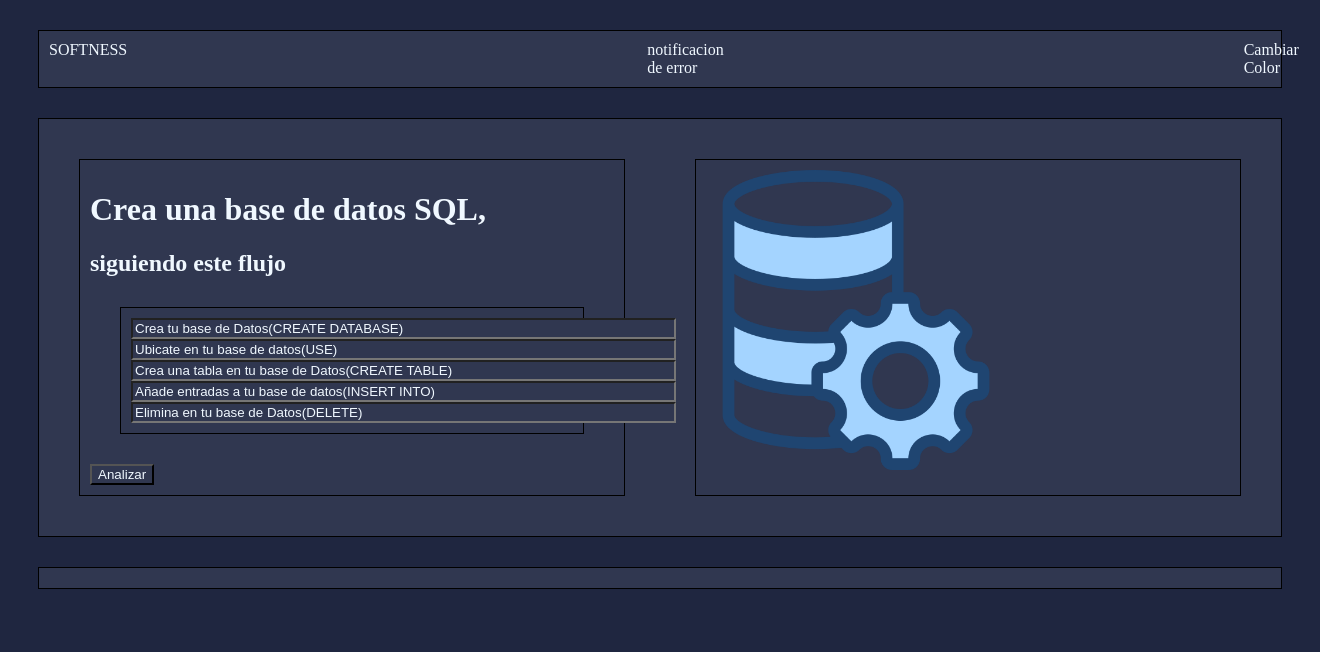
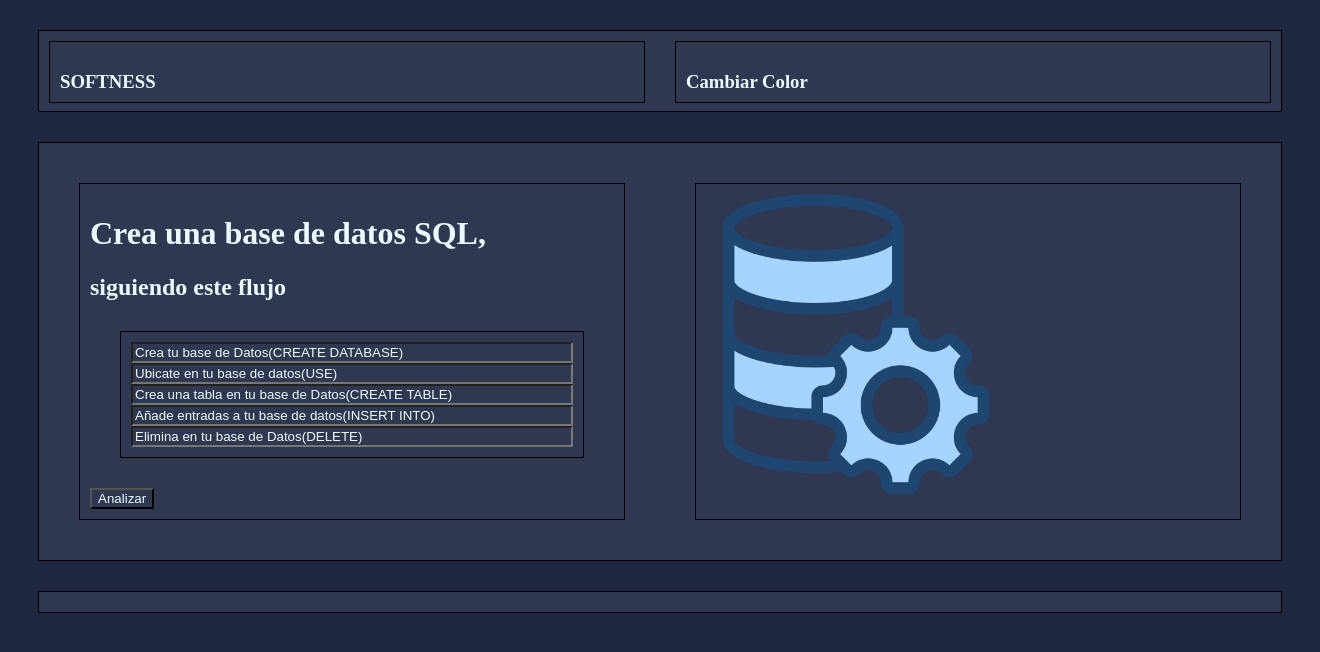
Before and after one commit to MarcoSart21/BD, a Flask app: page / in a window 1320 px wide. Shown: the top 652 px of the page. Run offline with Flask 3, Linux system fonts and the light colour scheme.

Commit message:
Pruebas css,html
cambios y modificacion en el index y css con contenedores

```diff
--- a/static/styles.css
+++ b/static/styles.css
@@ -3,35 +3,39 @@ body{
 }
 
 div{
-     margin: 30px; /* Márgenes de 30px en todas las direcciones */
-    border: 1px solid black; /* Borde sólido de 1px de color negro */
+    margin: 30px;
+    border: 1px solid black;
     background-color:#303750;
     color: aliceblue;
     padding: 10px;
 }
 
-.encabezado ul{
-    list-style-type: none; /* Quita los marcadores de lista */
+.encabezado{
     padding: 0;
-    margin: 0;
-    display: flex; /* Usa flexbox para alinear los elementos en fila */
+    grid-template-columns: repeat(auto-fit, minmax(200px, 1fr));
+    display: grid;
+    gap: 10px;
+    height: 80px;
 }
-/* Estilo para los elementos de la lista */
-.encabezado li {
-    margin-right: 520px; /* Espacio entre elementos */
+
+.encabezado div{
+    margin: 10px;
+    height: 40px;
+}
+
+.cuerpo{
+    display: grid;
+    grid-template-columns: repeat(auto-fit, minmax(200px, 1fr));
+    gap: 10px;
 }
 
 .cuerpo input{
     background-color:#303750;
 }
+
 .cuerpo button{
     background-color:#303750;
     color: aliceblue;
-}
-.cuerpo{
-    display: grid; /* Usar CSS Grid */
-    grid-template-columns: repeat(auto-fit, minmax(200px, 1fr)); /* Columnas flexibles */
-    gap: 10px; /* Espacio entre los elementos */
 }
 
 #logoBD{
@@ -45,4 +49,8 @@ h1{
 h2{
     color: aliceblue;
 }
-input{ color: aliceblue;}
+input{
+    color: aliceblue;
+    width: 100%; /* Establece el ancho del input al 100% del contenedor */
+    box-sizing: border-box;
+}
--- a/templates/index.html
+++ b/templates/index.html
@@ -8,12 +8,13 @@
 </head>
 <body>
     <div class="encabezado">
-        <ul>
-            <li>SOFTNESS</li>
-            <li>notificacion de error</li>
-            <li>Cambiar Color</li>
 
-        </ul>
+        <div>
+            <h3>SOFTNESS</h3>
+        </div>
+        <div>
+            <h3>Cambiar Color</h3>
+        </div>
     </div>
 
     <div class="cuerpo">
@@ -22,11 +23,11 @@
             <h2>siguiendo este flujo</h2>
 
             <div>
-                <input type="text" name="create" size= "65" value="Crea tu base de Datos(CREATE DATABASE)">
-                <input type="text" name="use" size= "65" value="Ubicate en tu base de datos(USE)">
-                <input type="text" name="create-table" size= "65" value="Crea una tabla en tu base de Datos(CREATE TABLE)">
-                <input type="text" name="insert-into" size= "65" value="Añade entradas a tu base de datos(INSERT INTO)">
-                <input type="text" name="delete" size= "65" value="Elimina en tu base de Datos(DELETE)">
+                <input type="text" name="create" size= "50" value="Crea tu base de Datos(CREATE DATABASE)">
+                <input type="text" name="use" size= "50" value="Ubicate en tu base de datos(USE)">
+                <input type="text" name="create-table" size= "50" value="Crea una tabla en tu base de Datos(CREATE TABLE)">
+                <input type="text" name="insert-into" size= "50" value="Añade entradas a tu base de datos(INSERT INTO)">
+                <input type="text" name="delete" size= "50" value="Elimina en tu base de Datos(DELETE)">
             </div>
             <button onclick="analizar_lexico()">Analizar</button>
         </div>
```
